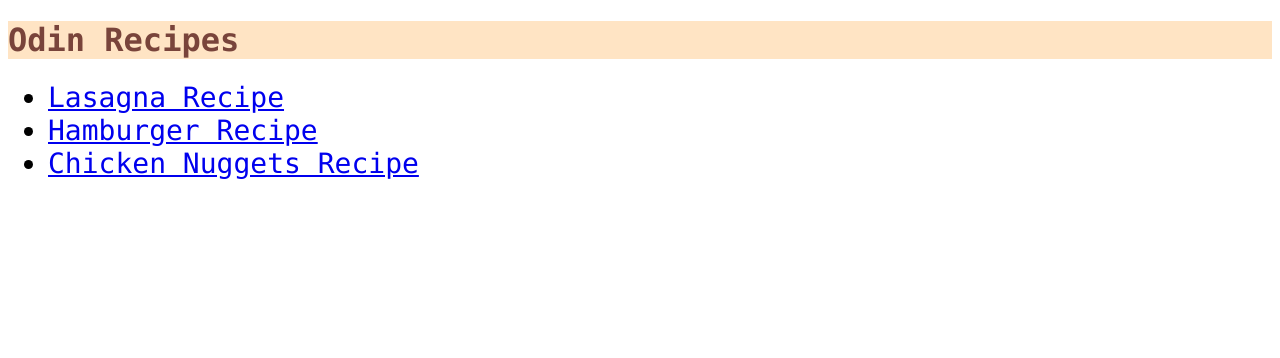
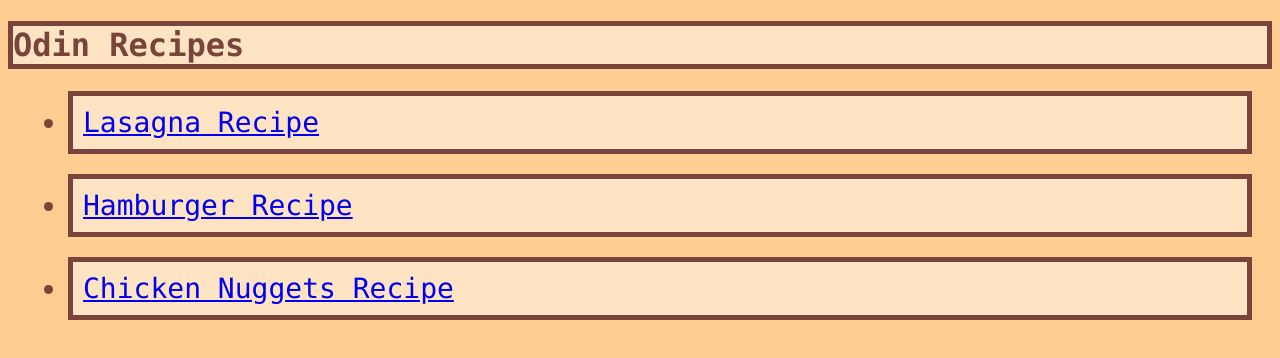
Before and after one commit to oskarpravst/odin-recipes, a plain HTML site: page index.html in a window 1280 px wide. Drawn offline with Linux system fonts and the light colour scheme.

Commit message:
adding margin

```diff
--- a/cssfiles/styles.css
+++ b/cssfiles/styles.css
@@ -1,11 +1,24 @@
-h1
+h1,
+h3
 {
     background-color: #FFE4C4;
     color: #79443B;
+    border: #79443B solid 5px;
+
 }
 * {
     font-family: "Lucida Console", "Courier New", monospace;
+    background-color: #FFCD91;
+
 }
 .title {
     font-size: 28px;
+    background-color: #FFE4C4;
+    color: #79443B;
+    margin: 20px;
+    padding: 10px;
+    border: #79443B solid 5px;
 }
+a {
+    background-color: #FFE4C4
+}
```
Also changed, not shown: index.html (line endings or trailing spaces).
